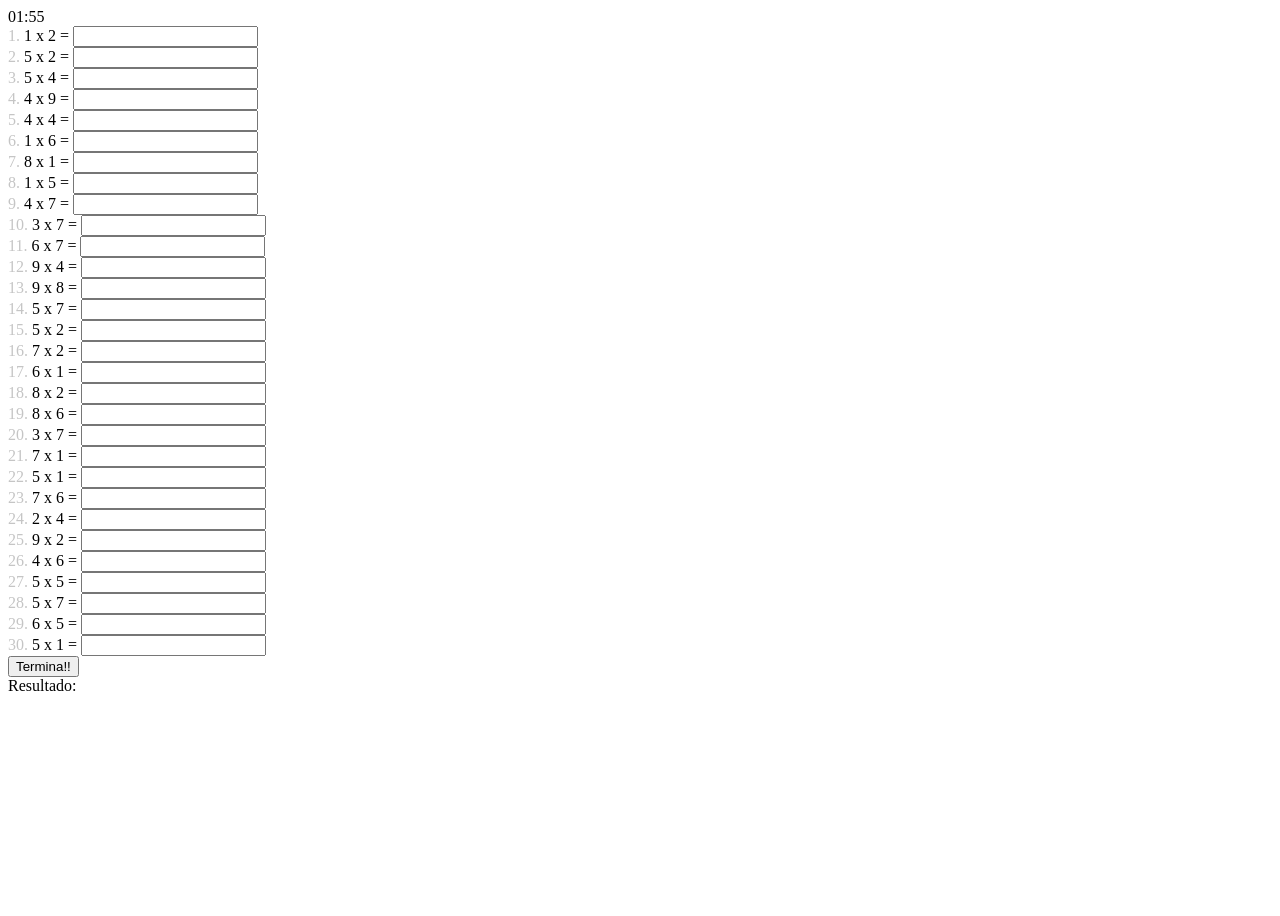
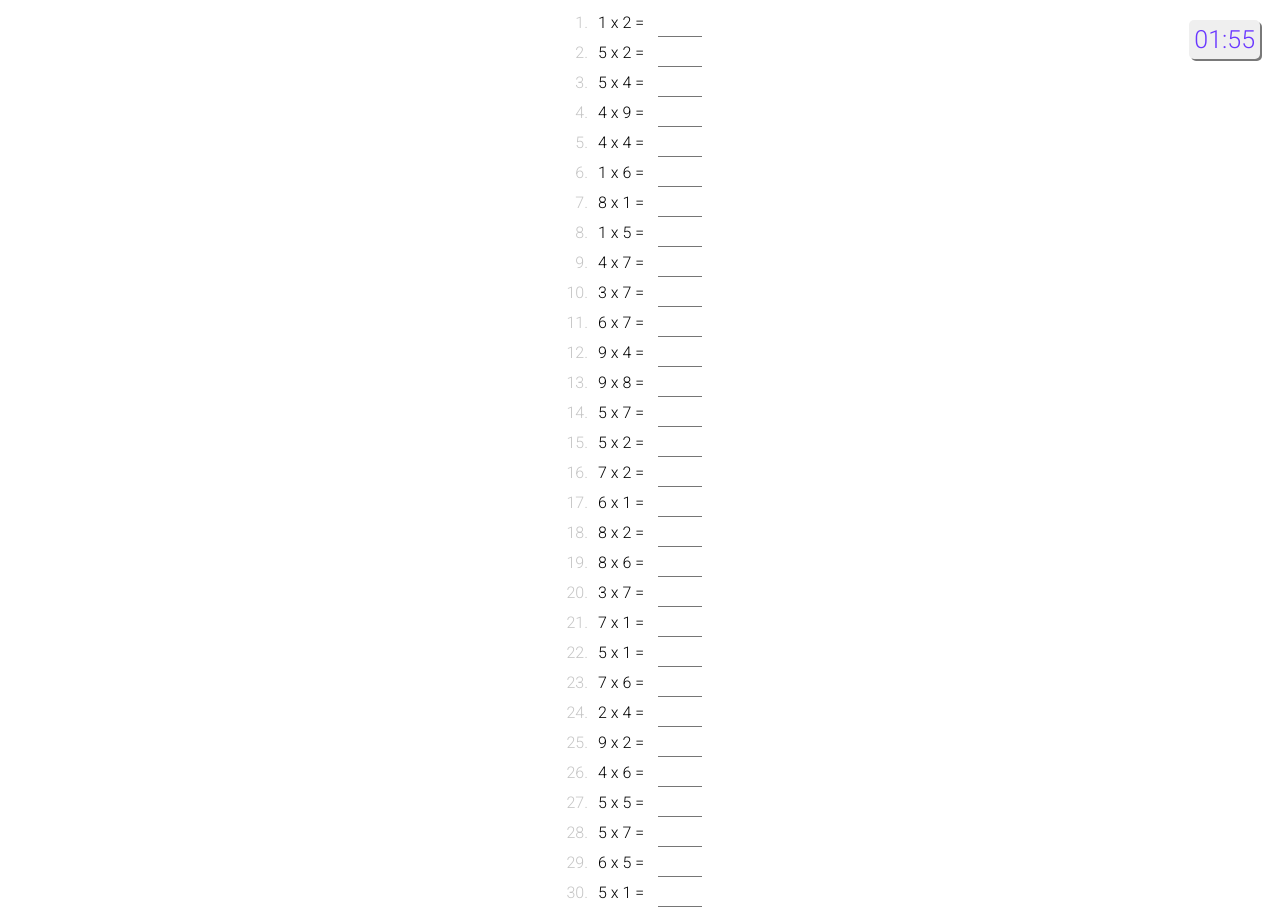
Before and after one commit to Bernhelm/ejercicios, an Angular app: page / in a window 1280 px wide. Before the commit the page ends 800 px from the top, so only its background shows below. Built offline with nearby package versions, Linux system fonts and the light colour scheme.

Commit message:
Agregado basico multiplicar

```diff
--- a/src/app/app.component.html
+++ b/src/app/app.component.html
@@ -1,2 +1,5 @@
 <app-multiplicacion (result)="updateResult($event)"></app-multiplicacion>
-<div>Resultado: {{ this.points }}</div>
+<div
+  class="resultado"
+  *ngIf="this.points !== null"
+>Resultado: {{ this.points }}</div>
--- a/src/app/app.component.scss
+++ b/src/app/app.component.scss
@@ -0,0 +1,13 @@
+.resultado {
+  position: fixed;
+  left: 20px;
+  top: 20px;
+  position: fixed;
+  color: #6a38ff;
+  font-family: Roboto;
+  font-size: 25px;
+  background-color: #efefef;
+  border-radius: 5px;
+  padding: 5px;
+  box-shadow: 2px 2px #797979;
+}
--- a/src/app/app.component.ts
+++ b/src/app/app.component.ts
@@ -7,7 +7,7 @@ import { Component } from '@angular/core';
 })
 export class AppComponent {
   title = 'examen';
-  points: number;
+  points: number = null;
 
   updateResult(points: number) {
     this.points = points;
--- a/src/app/app.module.ts
+++ b/src/app/app.module.ts
@@ -1,5 +1,5 @@
 import { BrowserModule } from '@angular/platform-browser';
-import { NgModule } from '@angular/core';
+import { NgModule, CUSTOM_ELEMENTS_SCHEMA } from '@angular/core';
 import { FormsModule } from '@angular/forms';
 
 import { AppComponent } from './app.component';
@@ -10,5 +10,6 @@ import { MultiplicacionComponent } from './multiplicacion/multiplicacion.compone
   imports: [BrowserModule, FormsModule],
   providers: [],
   bootstrap: [AppComponent],
+  schemas: [CUSTOM_ELEMENTS_SCHEMA],
 })
 export class AppModule {}
--- a/src/app/multiplicacion/multiplicacion.component.html
+++ b/src/app/multiplicacion/multiplicacion.component.html
@@ -1,17 +1,17 @@
-<div>{{ timer }}</div>
-<div *ngFor="let ejercicio of this.ejercicios; index as i">
-  <div>
-    <span class="numero">{{ (i + 1) + '. ' }}</span>
-    <span>{{ ejercicio.a + ' ' + ejercicio.operation + ' ' + ejercicio.b + ' = '}}</span>
+<operation-timer>{{ timer }}</operation-timer>
+<div #container>
+  <operation-container *ngFor="let ejercicio of this.ejercicios; index as i">
+    <operation-number class="numero">{{ (i + 1) + '. ' }}</operation-number>
+    <operation-field>{{ ejercicio.a + ' ' + ejercicio.operation + ' ' + ejercicio.b + ' = '}}</operation-field>
     <input
       type="number"
       [disabled]="ejercicio.disabled"
       [(ngModel)]="ejercicio.answer"
+      (keydown)="keyDown($event, i)"
     >
-    <span
+    <operation-result
       show-result
       [ngClass]="{valid: ejercicio.result && ejercicio.disabled, invalid: ejercicio.result === false && ejercicio.disabled}"
-    ></span>
-  </div>
+    ></operation-result>
+  </operation-container>
 </div>
-<button (click)="checkAll()">Termina!!</button>
--- a/src/app/multiplicacion/multiplicacion.component.scss
+++ b/src/app/multiplicacion/multiplicacion.component.scss
@@ -1,15 +1,71 @@
-.numero {
-  color: #c5c5c5;
+@import url("https://fonts.googleapis.com/css2?family=Roboto:wght@300&display=swap");
+
+operation-timer {
+  position: fixed;
+  color: #6a38ff;
+  top: 20px;
+  right: 20px;
+  font-family: Roboto;
+  font-size: 25px;
+  background-color: #efefef;
+  border-radius: 5px;
+  padding: 5px;
+  box-shadow: 2px 2px #797979;
 }
 
-[show-result].valid::after {
+operation-container {
+  display: flex;
+  flex-direction: row;
+  justify-content: center;
+  height: 30px;
+  line-height: 30px;
+  font-family: "Roboto";
+}
+
+operation-number {
+  flex-basis: 40px;
+  color: #c5c5c5;
+  text-align: right;
+  padding-right: 10px;
+}
+
+operation-field {
+  flex-basis: 60px;
+}
+
+input {
+  width: 40px;
+  border-width: 0 0 1px 0;
+  height: 25px;
+  align-self: center;
+  text-align: center;
+  font-family: "Roboto";
+  font-size: 18px;
+}
+
+input::-webkit-outer-spin-button,
+input::-webkit-inner-spin-button {
+  /* display: none; <- Crashes Chrome on hover */
+  -webkit-appearance: none;
+  margin: 0; /* <-- Apparently some margin are still there even though it's hidden */
+}
+
+operation-result {
+  flex-basis: 30px;
+}
+
+operation-result.valid::after {
   content: "✓";
   display: inline-block;
   color: green;
+  font-size: 30px;
+  padding-left: 5px;
 }
 
-[show-result].invalid::after {
+operation-result.invalid::after {
   content: "✗";
   display: inline-block;
   color: red;
+  font-size: 30px;
+  padding-left: 5px;
 }
--- a/src/app/multiplicacion/multiplicacion.component.ts
+++ b/src/app/multiplicacion/multiplicacion.component.ts
@@ -1,4 +1,11 @@
-import { Component, OnInit, EventEmitter, Output } from '@angular/core';
+import {
+  Component,
+  OnInit,
+  EventEmitter,
+  Output,
+  ViewChild,
+  ElementRef,
+} from '@angular/core';
 import { Exercise } from '../exercise';
 
 @Component({
@@ -8,12 +15,14 @@ import { Exercise } from '../exercise';
 })
 export class MultiplicacionComponent implements OnInit {
   @Output() result = new EventEmitter<number>();
+  @ViewChild('container') container: ElementRef;
   ejercicios: Array<Exercise>;
   timer: string;
   countdown: number = 120;
+  difficult: number = 30;
 
   constructor() {
-    this.ejercicios = new Array(30)
+    this.ejercicios = new Array(this.difficult)
       .fill({})
       .map((file) => this.createExercice());
     this.startTimer();
@@ -59,6 +68,19 @@ export class MultiplicacionComponent implements OnInit {
 
   ngOnInit(): void {}
 
+  keyDown(event, index: number): void {
+    console.log(this.container);
+    if (event.key === 'Enter') {
+      if (index + 1 < this.difficult) {
+        this.container.nativeElement
+          .querySelectorAll('input')
+          [index + 1].focus();
+      } else {
+        this.checkAll();
+      }
+    }
+  }
+
   check(ejercicio): void {
     ejercicio.disabled = true;
     switch (ejercicio.operation) {
```
